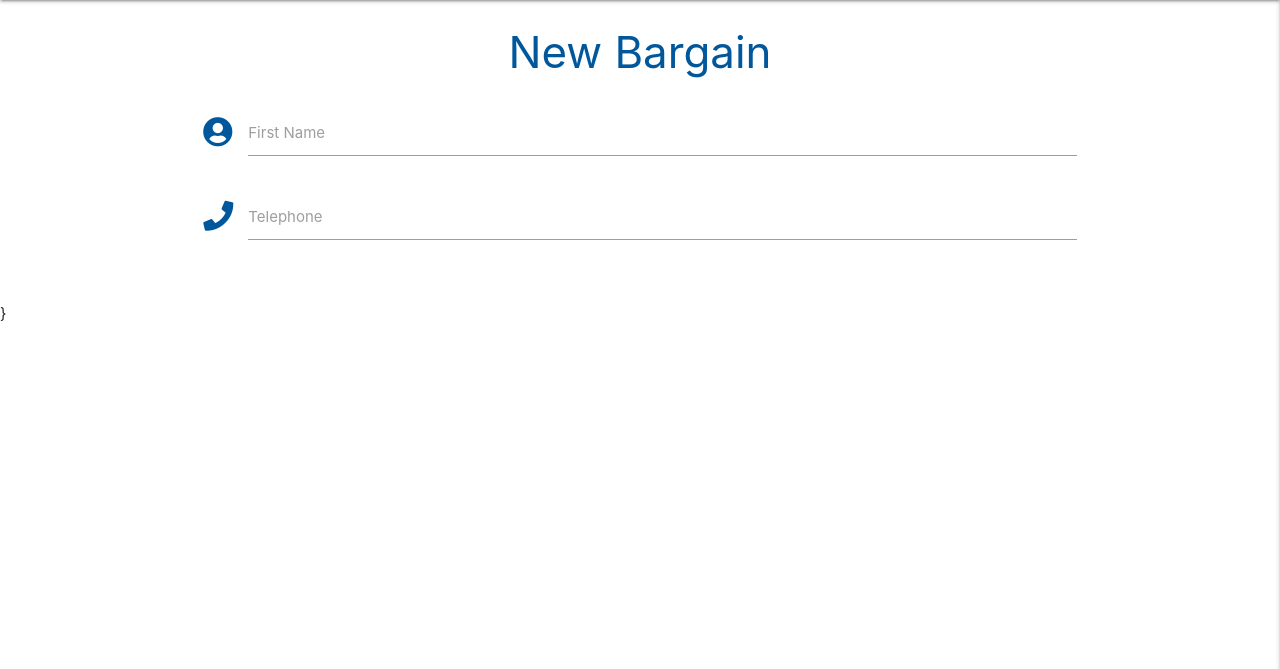
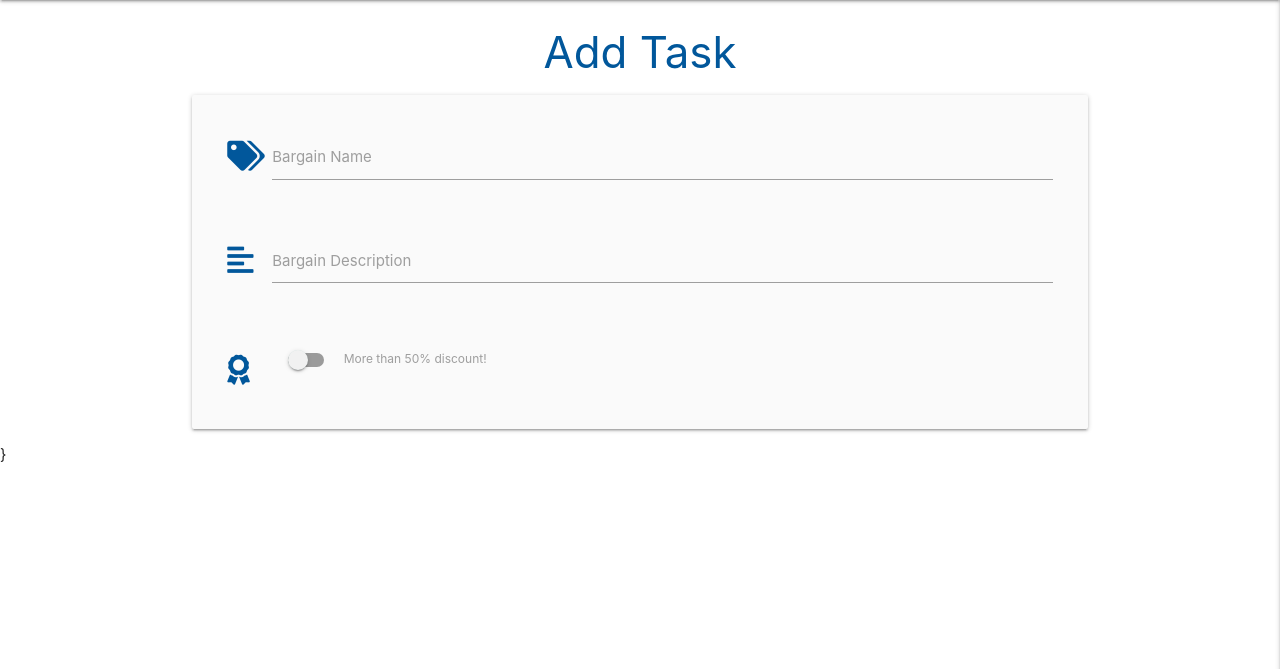
Before and after one commit to blockjarvis/ciproject3, a Flask app: page /add_bargain in a window 1280 px wide. Shown: the part 64-733 px from the top of the page. Run offline with Flask 2, Linux system fonts and the light colour scheme; some libraries are stand-ins or nearby versions.

Commit message:
add task input fields and style

```diff
--- a/templates/add_bargain.html
+++ b/templates/add_bargain.html
@@ -1,22 +1,38 @@
 {% extends "base.html" %}
 {% block content %}
 
-    <h3 class="light-blue-text text-darken-4 center-align">New Bargain</h3>
+    <h3 class="light-blue-text text-darken-4 center-align">Add Task</h3>
 
-    <div class="row">
+    <div class="row card-panel grey lighten-5">
         <form class="col s12" method="POST" action="">
             <div class="row">
                 <div class="input-field col s12">
-                    <i class="fas fa-user-circle prefix light-blue-text text-darken-4"></i>
-                    <input id="icon_prefix" type="text" class="validate">
-                    <label for="icon_prefix">First Name</label>
-                </div>
-                <div class="input-field col s12">
-                    <i class="fas fa-phone prefix light-blue-text text-darken-4"></i>
-                    <input id="icon_telephone" type="tel" class="validate">
-                    <label for="icon_telephone">Telephone</label>
+                    <i class="fas fa-regular fa-tags prefix light-blue-text text-darken-4"></i>
+                    <input id="bargain_name" name="bargain_name" minlength="5" maxlength="50"
+                        type="text" class="validate" required>
+                    <label for="bargain_name">Bargain Name</label>
                 </div>
             </div>
+            <div class="row">
+                <div class="input-field col s12">
+                    <i class="fas fa-align-left prefix light-blue-text text-darken-4"></i>
+                    <textarea id="bargain_description" name="bargain_description" minlength="5"
+                        maxlength="200" class="materialize-textarea validate" required></textarea>
+                    <label for="bargain_description">Bargain Description</label>
+                </div>
+            </div>
+			<div class="row">
+				<div class="input-field col s12">
+					<div class="switch">
+                        <i class="fas fa-regular fa-award prefix light-blue-text text-darken-4"></i>
+						<label for="under_50">
+                            <input type="checkbox" id="under_50" name="under_50">
+                            <span class="lever"></span>
+                            More than 50% discount!
+                        </label>
+					</div>
+				</div>
+			</div>
         </form>
     </div>
 
```
